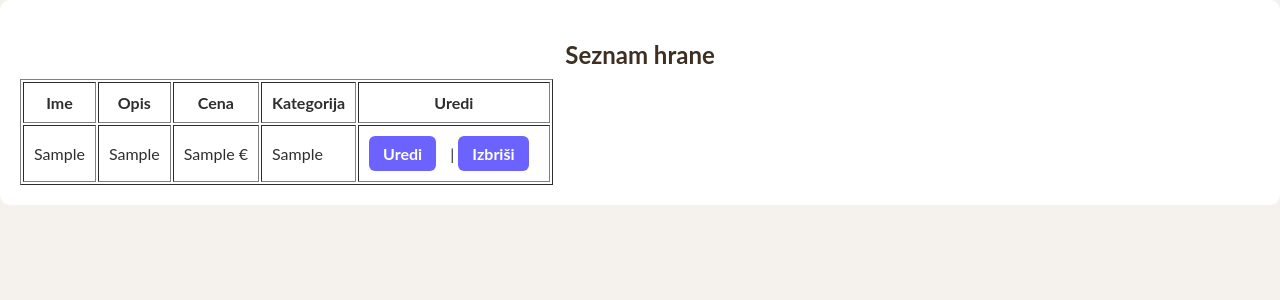
After one commit to davidB123KING/dostava-hrane, a PHP site: page /seznam_hrane.php in a window 1280 px wide. The commit adds this page. Shown: the top 300 px of the page. Run offline with PHP 8.4, Linux system fonts and the light colour scheme; tables that the repository leaves empty or names only in its code hold one stand-in row (values such as "Sample post").

Commit message:
doma delo

```diff
--- a/index.php
+++ b/index.php
@@ -12,7 +12,6 @@ require_once 'baza.php';
 </head>
 <body>
 
-    <div class="vse">
         <div class="meni">
             <div class="levo">
             <a href="index.php">Domov</a>
@@ -24,11 +23,12 @@ require_once 'baza.php';
             <?php include 'glava.php'; ?>
 </div>
 </div>
+        <div class="vse">
         <div id="notranji">
             <h1>DOSTAVA HRANE - na dom enostavno in hitro</h1>
             <p>naroči zdaj iz najljubših restavracij</p>
 </div>
+</div>
 
-</div>
 </body>
     </html>
--- a/oblika.css
+++ b/oblika.css
@@ -1,53 +1,74 @@
-body{
-    font-family: 'Lato', 'Open Sans', 'Segoe UI';
-    background-image:url("restavracija.png");
+/* Osnovne nastavitve */
+body {
+    font-family: 'Lato', 'Open Sans', 'Segoe UI', Arial, sans-serif;
     background-color: #f5f1ec;
     background-repeat: no-repeat;
     background-size: cover;
-    margin:0;
-    padding :0;
+    margin: 0;
+    padding: 0;
+    color: #2e2e2e;
 }
-.vse{
-background-color:#ffffff;
-    margin: auto;
-    width:70%;
+
+/* Glavni vsebinski okvir */
+.vse {
+    background-color: #ffffff;
     padding: 20px;
     border-radius: 10px;
 }
-p{
-    padding-left:5%;
-    color:#2e2e2e;
-}
-h1 , h2{
-    color:#3e2f23
+
+/* Odstavki */
+p {
+    padding-left: 5%;
+    color: #2e2e2e;
+    font-size: 16px;
+    line-height: 22px;
 }
 
-a{
-  background-color: #6C63FF;  /* npr. vijolična */
+/* Naslovi */
+h1, h2 {
+    color: #3e2f23;
+    margin-bottom: 10px;
+    text-align: center;
+}
+
+/* Povezave */
+a {
+    text-decoration: none;
+    background-color: #6c63ff;
     color: white;
-    padding: 0.5rem 1rem;
-    border-radius: 8px;
-    border: none;
+    padding: 8px 14px;
+    border-radius: 6px;
+    margin-right: 10px;
     font-weight: bold;
-    transition: background-color 0.3s ease;
+    display: inline-block;
 }
+
 a:hover {
     background-color: #5753c9;
 }
-.meni{
+
+/* Meni - ločen zgornji odsek */
+.meni {
     padding: 10px;
     margin: 0;
-  border:#2e2e2e 1px;
-  background-color: brown;
-}
-.desno{
-  margin-left:650px;
-}
-.levo{
-
+    background-color: rgb(100, 181, 228);
+    border: 1px solid #2e2e2e;
 }
 
-#notranji{
-  margin-top:60px;
+/* Leva poravnava v meniju */
+.levo {
+    text-align: left;
+    margin-bottom: 10px;
+}
+
+/* Desna poravnava v meniju */
+.desno {
+    text-align: right;
+    margin-top: -25px;
+}
+
+/* Notranja vsebina */
+#notranji {
+    margin-top: 60px;
     text-align: center;
 }
--- /dev/null
+++ b/seznam_hrane.php
@@ -0,0 +1,94 @@
+<?php
+include_once 'seja.php';
+require_once 'baza.php';
+
+// Brisanje
+if (isset($_GET['izbrisi'])) {
+    $id = $_GET['izbrisi'];
+    mysqli_query($link, "DELETE FROM hrana WHERE id = $id");
+    header("Location: upravljaj_hrano.php");
+    exit;
+}
+
+// Urejanje
+$uredi = null;
+if (isset($_GET['uredi'])) {
+    $id = $_GET['uredi'];
+    $uredi = mysqli_fetch_assoc(mysqli_query($link, "SELECT * FROM hrana WHERE id = $id"));
+}
+
+// Shrani spremembe
+if (isset($_POST['shrani'])) {
+    $id = $_POST['id'];
+    mysqli_query($link, "UPDATE hrana SET
+        ime = '{$_POST['ime']}',
+        opis = '{$_POST['opis']}',
+        cena = '{$_POST['cena']}',
+        kategorija_id = '{$_POST['kategorija_id']}'
+        WHERE id = $id");
+    header("Location: upravljaj_hrano.php");
+    exit;
+}
+
+// Prikaz hrane
+$hrana = mysqli_query($link, "
+    SELECT h.id, h.ime, h.opis, h.cena, k.ime, h.kategorija_id
+    FROM hrana h JOIN kategorije k ON h.kategorija_id = k.id
+");
+
+// Kategorije
+$kategorije = mysqli_query($link, "SELECT * FROM kategorije");
+?>
+
+<!DOCTYPE html>
+<html lang="sl">
+<head>
+    <meta charset="UTF-8">
+    <title>Hrana</title>
+    <link rel="stylesheet" href="oblika.css">
+</head>
+<body>
+<div class="vse">
+    <h2>Seznam hrane</h2>
+    <table border="1" cellpadding="10">
+        <tr>
+            <th>Ime</th><th>Opis</th><th>Cena</th><th>Kategorija</th><th>Uredi</th>
+        </tr>
+        <?php while ($vr = mysqli_fetch_assoc($hrana)) : ?>
+        <tr>
+            <td><?= $vr['ime'] ?></td>
+            <td><?= $vr['opis'] ?></td>
+            <td><?= $vr['cena'] ?> €</td>
+            <td><?= $vr['ime'] ?></td>
+            <td>
+                <a href="?uredi=<?= $vr['id'] ?>">Uredi</a> |
+                <a href="?izbrisi=<?= $vr['id'] ?>" onclick="return confirm('Izbrišem?')">Izbriši</a>
+            </td>
+        </tr>
+        <?php endwhile; ?>
+    </table>
+
+<?php if ($uredi) : ?>
+    <hr>
+    <h3>Uredi hrano</h3>
+    <form method="post">
+        <input type="hidden" name="id" value="<?= $uredi['id'] ?>">
+
+        <input type="text" name="ime" value="<?= $uredi['ime'] ?>" placeholder="Ime" required><br><br>
+        <textarea name="opis" rows="4" placeholder="Opis" required><?= $uredi['opis'] ?></textarea><br><br>
+        <input type="number" name="cena" step="0.01" value="<?= $uredi['cena'] ?>" placeholder="Cena" required><br><br>
+
+        <select name="kategorija_id">
+            <?php while ($kat = mysqli_fetch_assoc($kategorije)) : ?>
+                <option value="<?= $kat['id'] ?>" <?= $kat['id'] == $uredi['kategorija_id'] ? 'selected' : '' ?>>
+                    <?= $kat['ime_kategorije'] ?>
+                </option>
+            <?php endwhile; ?>
+        </select><br><br>
+
+        <button type="submit" name="shrani">Shrani</button>
+    </form>
+<?php endif; ?>
+</div>
+</body>
+</html>
```
Also changed, not shown: admin.php (+9 -8 lines), dodaj_hrano.php (added, +47 -0 lines), hrana_v_bazo.php (added, +23 -0 lines). Lines whose indentation alone changed are shown as unchanged.
